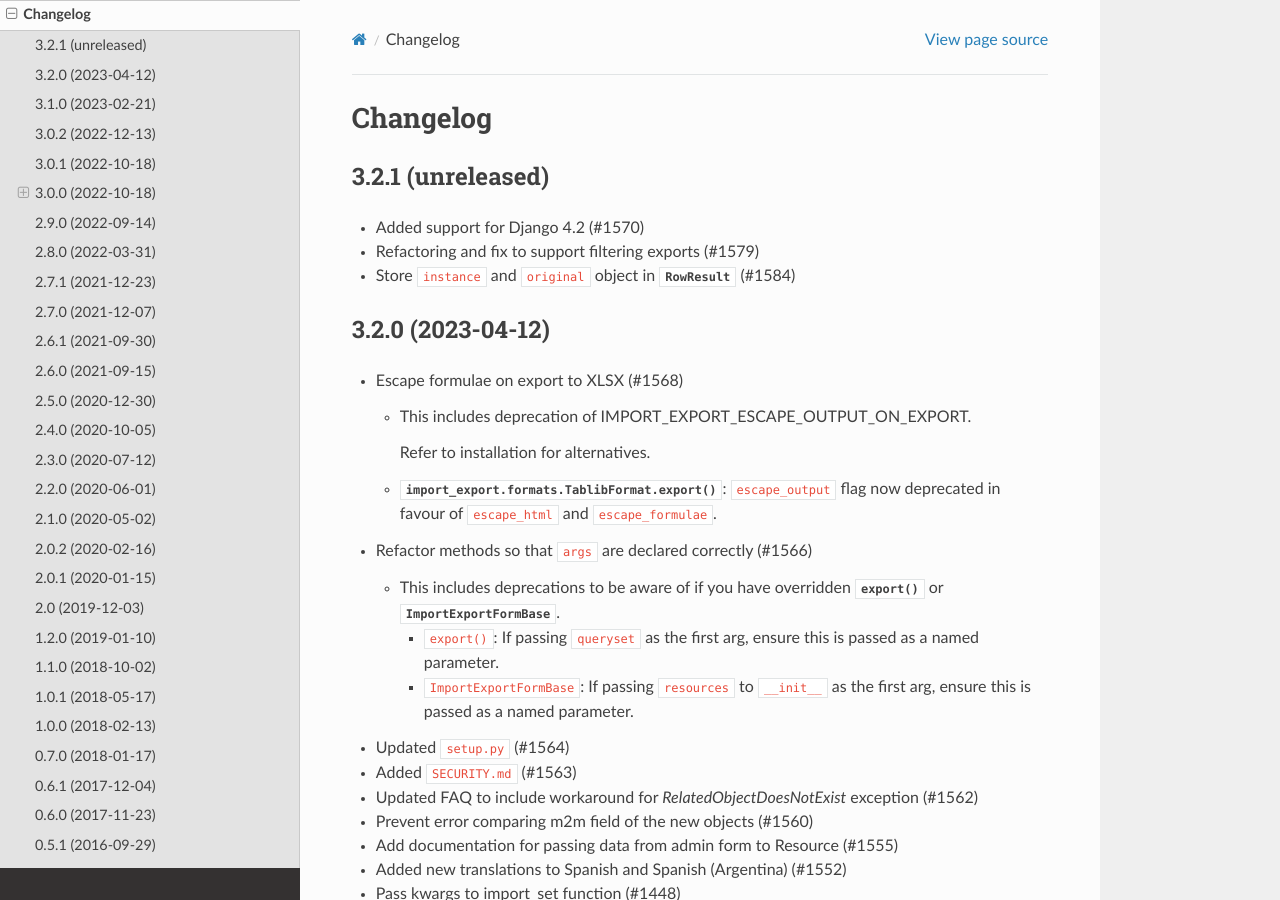
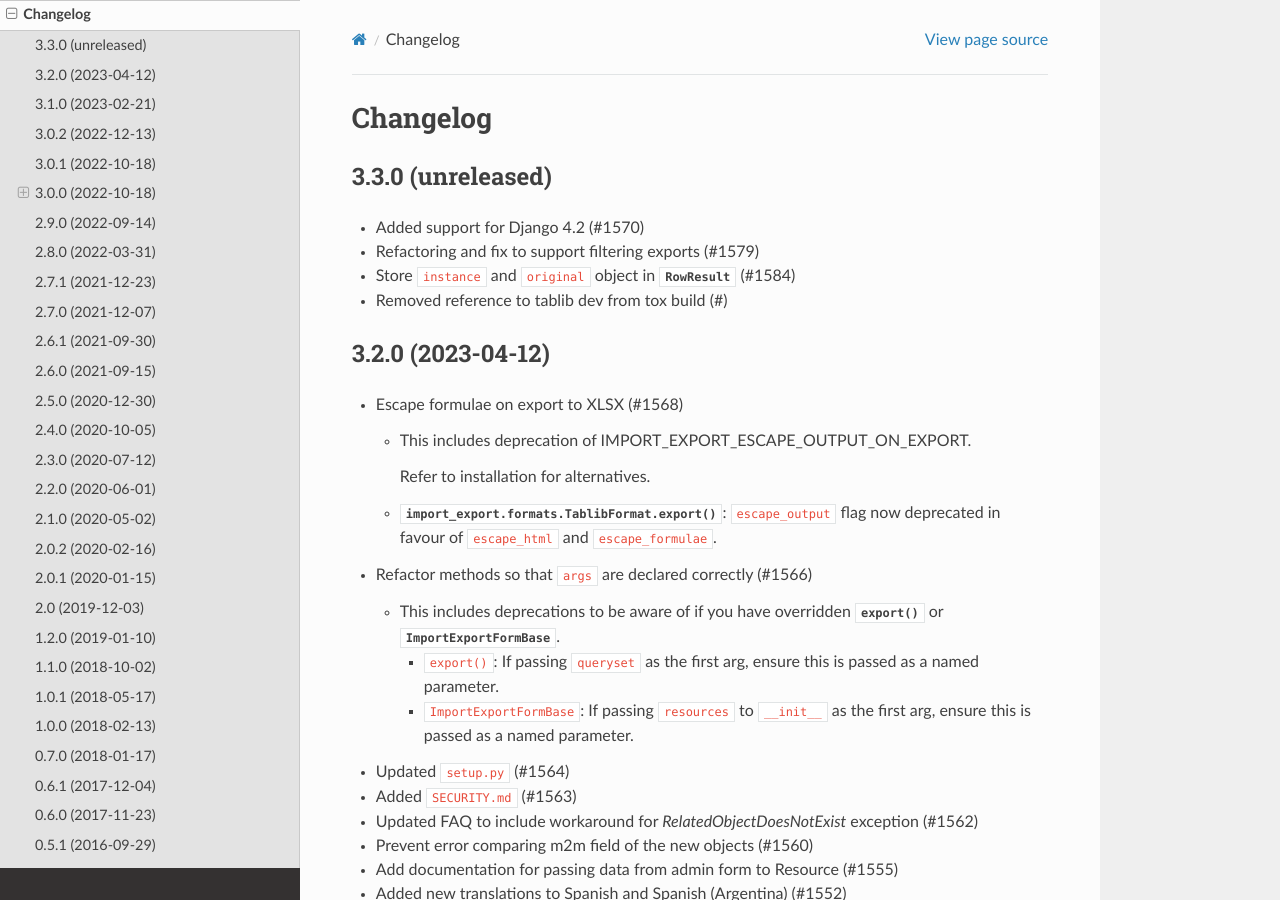
Before and after one commit to django-import-export/django-import-export, a Sphinx documentation site: the page built from docs/changelog.rst, in a window 1280 px wide and 900 px high. Built offline with Sphinx 7.4.7 and the Read the Docs theme 2.0.0, drawn with Linux system fonts in a browser that asks for light colours; pages that are not in the unit, such as notebooks, are missing from menus.

Commit message:
fixed build by removing reference to tablib dev

```diff
--- a/docs/changelog.rst
+++ b/docs/changelog.rst
@@ -1,12 +1,13 @@
 Changelog
 =========
 
-3.2.1 (unreleased)
+3.3.0 (unreleased)
 ------------------
 
 - Added support for Django 4.2 (#1570)
 - Refactoring and fix to support filtering exports (#1579)
 - Store ``instance`` and ``original`` object in :class:`~import_export.results.RowResult` (#1584)
+- Removed reference to tablib dev from tox build (#)
 
 3.2.0 (2023-04-12)
 ------------------
```
Also changed, not shown: 1 other file.
